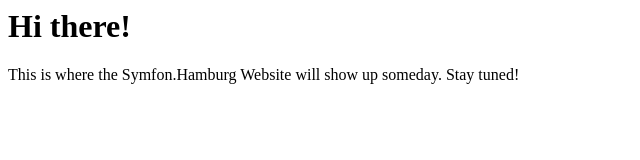
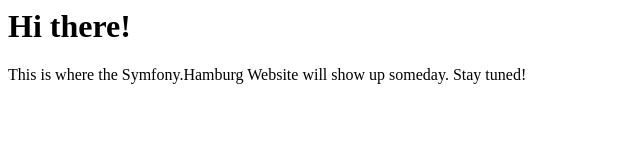
Before and after one commit to symfony-hamburg/symfony-hamburg.github.io, a plain HTML site: page index.html in a window 1280 px wide. Shown: the full height of the page, 0-640 px from the left. Drawn offline with Linux system fonts and the light colour scheme.

Commit message:
Update index.html

```diff
--- a/index.html
+++ b/index.html
@@ -5,7 +5,7 @@
 
 <h1> Hi there! </h1>
 
-<p>This is where the Symfon.Hamburg Website will show up someday. Stay tuned!</p>
+<p>This is where the Symfony.Hamburg Website will show up someday. Stay tuned!</p>
 
 </body>
 </html>
```
